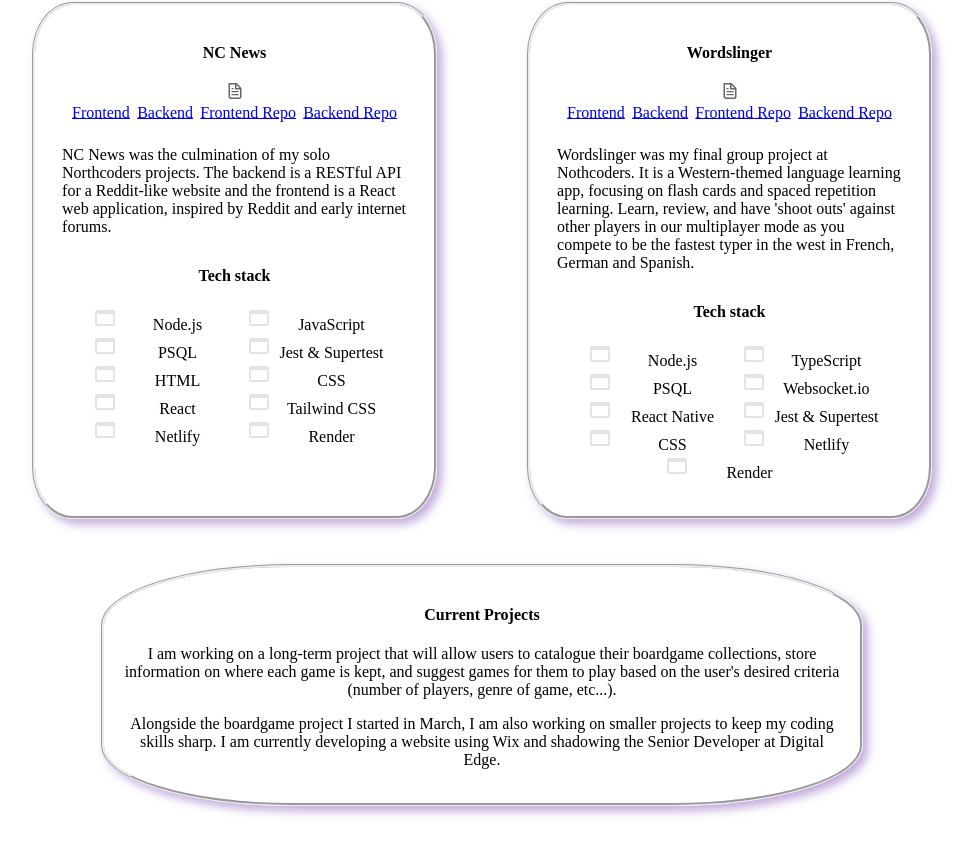
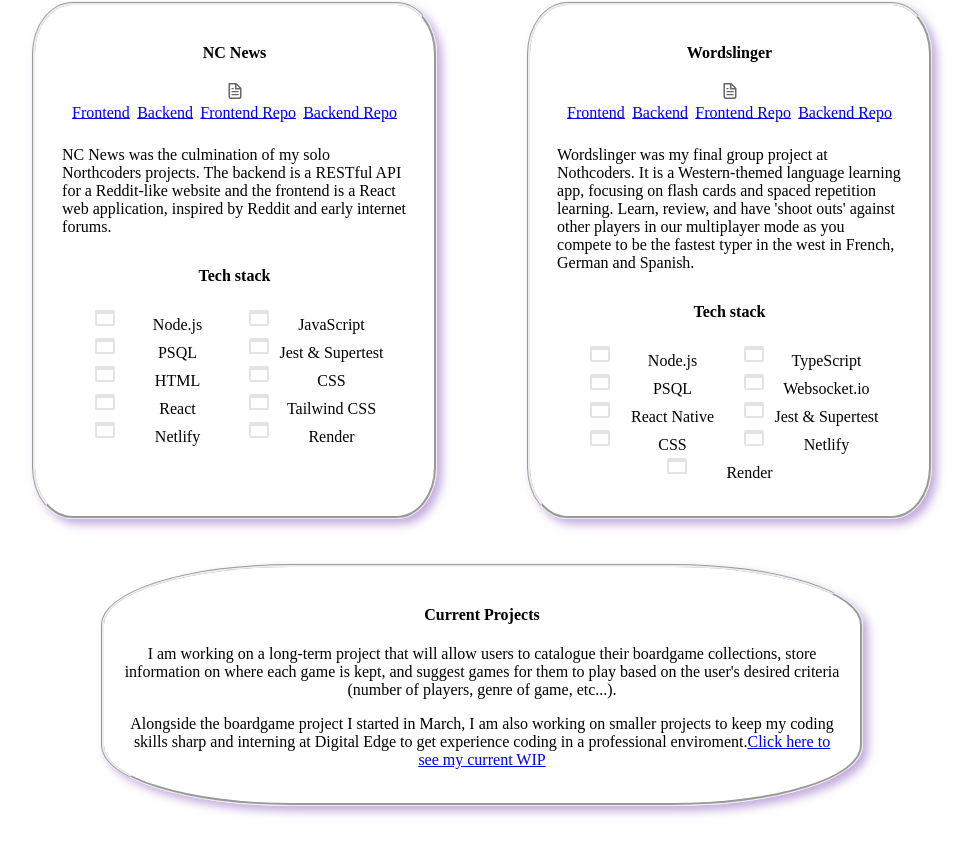
Before and after one commit to artiechokeheart/portfolio, a Next.js app: page / in a window 1280 px wide. Shown: the part 393-1239 px from the top of the page, without its empty margins (158-1131 px from the left). Built offline with nearby package versions, Linux system fonts and the light colour scheme.

Commit message:
Update Projects.js
Add link to current projects

```diff
--- a/src/Components/Projects.js
+++ b/src/Components/Projects.js
@@ -27,8 +27,8 @@ export default function Projects() {
           </p>
           <p>
             Alongside the boardgame project I started in March, I am also
-            working on smaller projects to keep my coding skills sharp. I am
-            currently developing a website using Wix and shadowing the Senior Developer at Digital Edge.
+            working on smaller projects to keep my coding skills sharp and interning at Digital Edge to get experience coding in a professional enviroment.
+            <a href="https://artemisswilkinson.wixstudio.com/360business">Click here to see my current WIP</a>
           </p>
         </div>
       </section>
```
